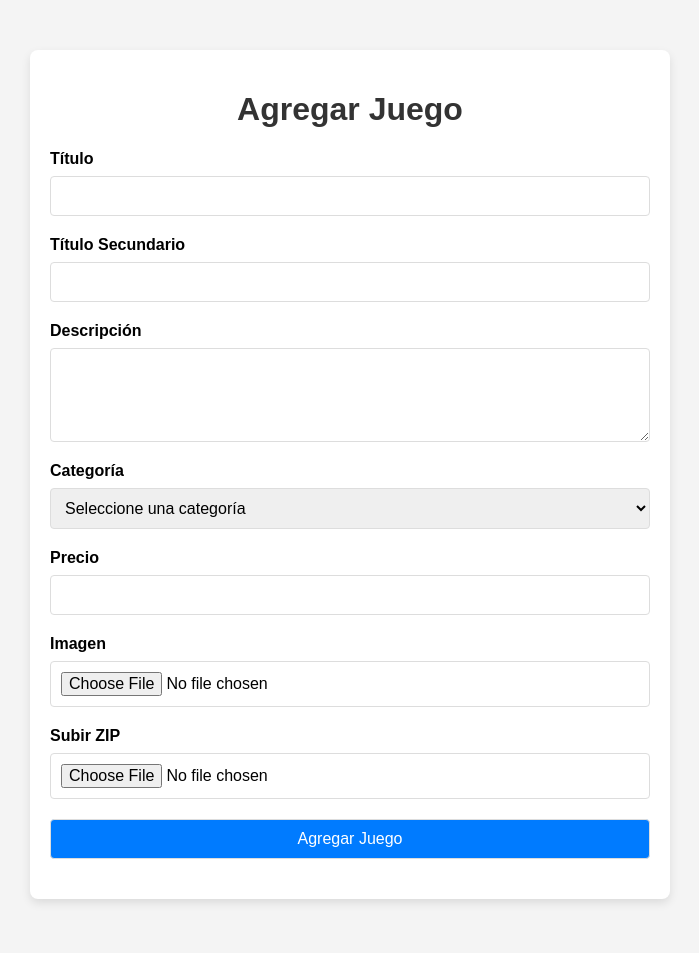
After one commit to JulenAlonso/Games-R-Us, a PHP site: template src/vistas/frm/temp_admin.php in a window 1280 px wide. The commit adds this page. Shown: the whole page, without its empty margins (290-989 px from the left). Run offline with PHP 8.4, Linux system fonts and the light colour scheme; the template is opened without the code that fills it, so the values that code supplies are empty; some libraries are stand-ins or nearby versions.

Commit message:
agregamos pagina admin para agregar juegos a la bbdd

```diff
--- /dev/null
+++ b/public/js/library.js
@@ -0,0 +1,6 @@
+function showGameDetails(game) {
+    document.getElementById("gameGallery").classList.add("hidden");
+    document.getElementById("gameDetails").classList.remove("hidden");
+    document.getElementById("gameTitle").innerText = game;
+    document.getElementById("gameDescription").innerText = `Detalles del juego: ${game}`;
+  }
--- a/src/vistas/frm/login.php
+++ b/src/vistas/frm/login.php
@@ -89,7 +89,7 @@
   </nav>
 
   <!-- Formulario de login -->
-  <form method="POST" class="login-form" target="controlador.php">
+  <form method="POST" class="login-form">
     <div class="login-container">
       <div class="login-card">
         <h1 class="login-title">Welcome Back</h1>
--- /dev/null
+++ b/src/vistas/frm/temp_admin.php
@@ -0,0 +1,88 @@
+<!DOCTYPE html>
+<html lang="en">
+<head>
+    <meta charset="UTF-8">
+    <meta name="viewport" content="width=device-width, initial-scale=1.0">
+    <title>Agregar Juegos</title>
+    <style>
+        body {
+            font-family: Arial, sans-serif;
+            margin: 0;
+            padding: 0;
+            background-color: #f4f4f4;
+        }
+        .container {
+            max-width: 600px;
+            margin: 50px auto;
+            background: #fff;
+            padding: 20px;
+            border-radius: 8px;
+            box-shadow: 0 4px 10px rgba(0, 0, 0, 0.1);
+        }
+        h1 {
+            text-align: center;
+            color: #333;
+        }
+        form {
+            display: flex;
+            flex-direction: column;
+        }
+        label {
+            margin-bottom: 8px;
+            font-weight: bold;
+        }
+        input, select, textarea, button {
+            margin-bottom: 20px;
+            padding: 10px;
+            font-size: 16px;
+            border: 1px solid #ddd;
+            border-radius: 4px;
+        }
+        button {
+            background-color: #007BFF;
+            color: white;
+            cursor: pointer;
+        }
+        button:hover {
+            background-color: #0056b3;
+        }
+    </style>
+</head>
+<body>
+    <div class="container">
+        <h1>Agregar Juego</h1>
+        <form method="POST" enctype="multipart/form-data">
+            <label for="titulo">Título</label>
+            <input type="text" id="titulo" name="titulo" required>
+
+            <label for="titulo2">Título Secundario</label>
+            <input type="text" id="titulo2" name="titulo2">
+
+            <label for="descripcion">Descripción</label>
+            <textarea id="descripcion" name="descripcion" rows="4" required></textarea>
+
+            <label for="categoria">Categoría</label>
+            <select id="categoria" name="categoria" required>
+                <!-- Opciones dinámicas -->
+                <option value="">Seleccione una categoría</option>
+                <option value="1">Acción</option>
+                <option value="2">Aventura</option>
+                <option value="3">Deportes</option>
+                <option value="4">Estrategia</option>
+                <option value="5">Simulación</option>
+            </select>
+
+            <label for="precio">Precio</label>
+            <input type="number" id="precio" name="precio" step="0.01" required>
+
+            <label for="imagen">Imagen</label>
+            <input type="file" id="imagen" name="imagen" accept="image/*" required>
+
+            <label for="ruta">Subir ZIP</label>
+            <input type="file" id="ruta" name="ruta" accept=".zip" required>
+
+            <button type="submit" name="agregarJuegoButton">Agregar Juego</button>
+        </form>
+    </div>
+</body>
+</html>
--- a/src/vistas/vista.php
+++ b/src/vistas/vista.php
@@ -19,4 +19,8 @@ class Vista {
     public static function MuestraLogOut() {
         include BASE_PATH . '/src/vistas/frm/logout.php';
     }
+
+    public static function MuestraTempAdmin() {
+        include BASE_PATH . '/src/vistas/frm/temp_admin.php';
+    }
 }
```
Also changed, not shown: public/css/library.css (added, +102 -0 lines), src/controladores/controlador.php (+54 -1 lines), src/modelos/modelo.php (+23 -0 lines), src/vistas/frm/biblioteca.php (+22 -23 lines).
